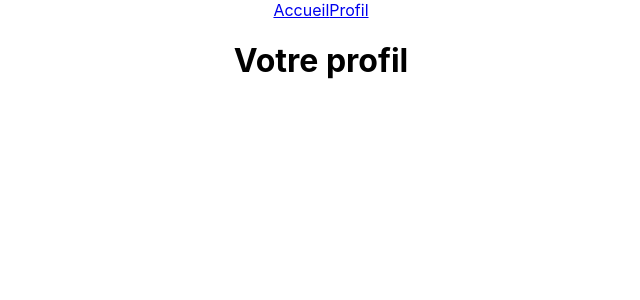
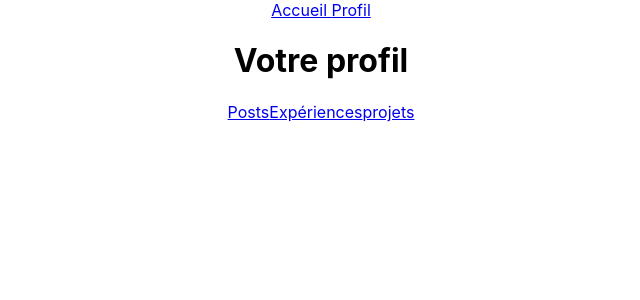
Before and after one commit to Svvmy/Emergence, a React (Create React App) app in the folder test-react/: page /profil/1 in a window 1280 px wide. Shown: the top 300 px of the page, without its empty margins (319-959 px from the left). Built offline with nearby package versions, Linux system fonts and the light colour scheme.

Commit message:
Route imbriqué page de profil

```diff
--- a/test-react/src/App.js
+++ b/test-react/src/App.js
@@ -3,18 +3,25 @@ import {Routes, Route} from "react-router-dom"
 import Home from './components/Home/Home'
 import Profile from './components/Profile/Profile'
 import Navbar from './components/Navbar/Navbar'
+import Post from './components/Profile/Posts/Posts'
+import Experience from './components/Profile/Experiences/Experiences'
+import Projet from './components/Profile/Projets/Projets'
+import Test from './page2'
 
 
-function App() {
+export default function App() {
   return (
     <div className='App'>
-      <Navbar/>
+      <Navbar />
       <Routes>
-        <Route path ="/" element ={<Home />}/>
-        <Route path ="/profil/:id" element ={<Profile />}/>
+        <Route path ="/" element ={<Home />} />
+        <Route path ="/profil/:id" element ={<Profile />}>
+          <Route path ="/profil/:id/post" element ={<Post />} />
+          <Route path ="/profil/:id/experience" element ={<Experience />} />
+          <Route path ="/profil/:id/projet" element ={<Projet />} />
+        </Route>
+        <Route path ="/test" element ={<Test />} />
       </Routes>
     </div>
   );
 }
-
-export default App;
--- a/test-react/src/components/Navbar/Navbar.js
+++ b/test-react/src/components/Navbar/Navbar.js
@@ -5,7 +5,7 @@ import { Link } from 'react-router-dom';
 export default function Navbar(){
     return (
         <nav>
-            <Link to="/">Accueil</Link>
+            <Link to="/">Accueil  </Link>
             <Link to="/profil/:id">Profil</Link>
         </nav>
     )
--- /dev/null
+++ b/test-react/src/components/Profile/Experiences/Experiences.jsx
@@ -0,0 +1,11 @@
+import React from 'react';
+//import { Link } from 'react-router-dom';
+
+
+export default function Experiences(){
+    return (
+        <div>
+            <h1>Expériences</h1>
+        </div>
+    )
+}
--- /dev/null
+++ b/test-react/src/components/Profile/Posts/Posts.jsx
@@ -0,0 +1,11 @@
+import React from 'react';
+//import { Link } from 'react-router-dom';
+
+
+export default function Posts(){
+    return (
+       <div>
+           <h1>Vos Posts</h1>
+       </div>
+    )
+}
--- a/test-react/src/components/Profile/Profile.jsx
+++ b/test-react/src/components/Profile/Profile.jsx
@@ -1,9 +1,17 @@
 import React from 'react';
+import {Link, Outlet} from 'react-router-dom';
 
 export default function Profile (){
     return(
         <div>
             <h1>Votre profil</h1>
+            <nav>
+               <Link to="/profil/:id/post">Posts</Link>
+               <Link to="/profil/:id/experience">Expériences</Link>
+               <Link to="/profil/:id/projet">projets</Link>
+           </nav>
+           <Outlet />
         </div>
     )
 }
+//Outlet permet de repeter le contenu de la page profil
--- /dev/null
+++ b/test-react/src/components/Profile/Projets/Projets.jsx
@@ -0,0 +1,11 @@
+import React from 'react';
+//import { Link } from 'react-router-dom';
+
+
+export default function Projets(){
+    return (
+        <div>
+            <h1>Projets</h1>
+        </div>
+    )
+}
```
